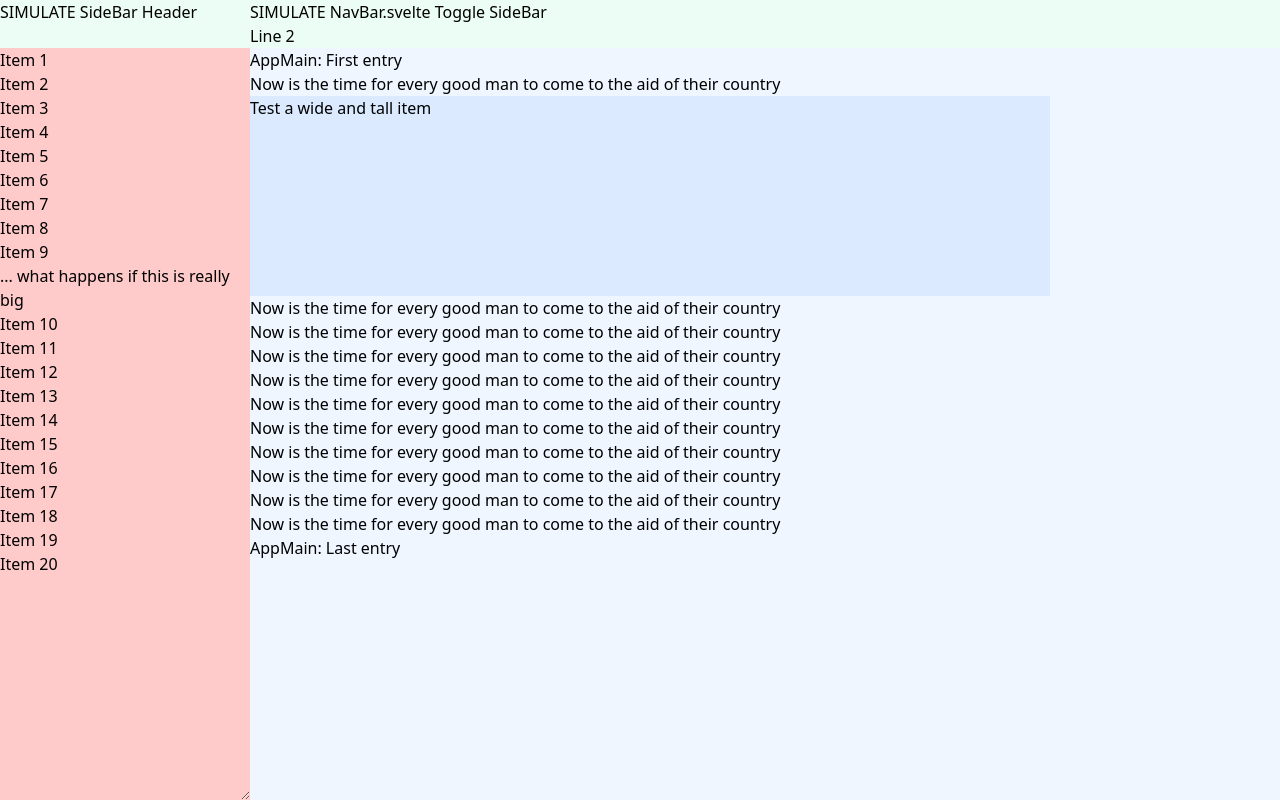
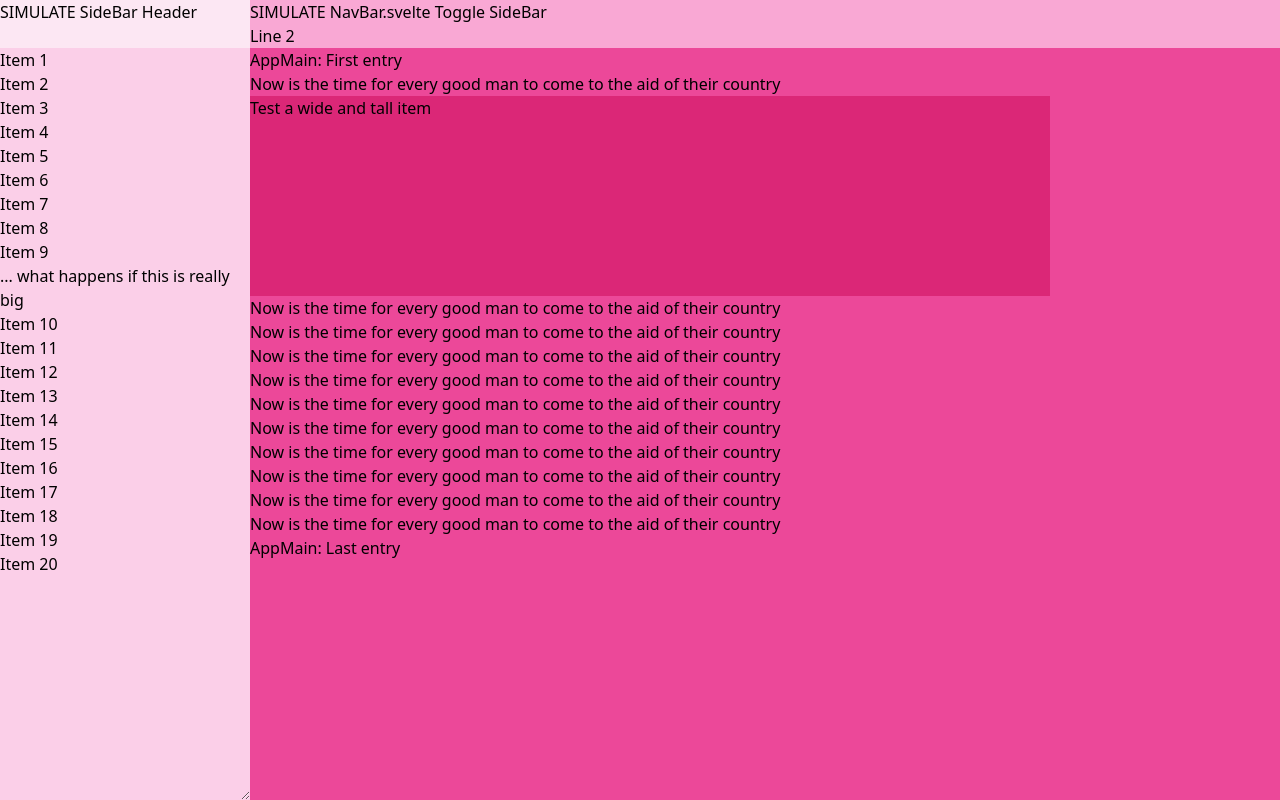
Before and after one commit to KevinAst/svelte-native-forms, a Svelte app: page / in a window 1280 px wide. Built offline with nearby package versions, Linux system fonts and the light colour scheme.

Commit message:
made all temporary layout colors bg-pink shades (easier to eliminate them)

```diff
--- a/src/layout/AppContainer.svelte
+++ b/src/layout/AppContainer.svelte
@@ -29,7 +29,7 @@
 
 <!-- our <AppContainer> -->
 <!-- outer div needed to anchor full width/height of screen -->
-<div class="w-screen h-screen bg-red-50">
+<div class="w-screen h-screen bg-pink-200">
   <!-- inner div provides flex container WITH full height of container, and dynamic adjustments for <SideBar> -->
   <div class="h-full flex flex-col transition-margin-left"
        bind:this={appContainerElm}>
@@ -37,7 +37,7 @@
     <NavBar/>
 
     <!-- place <TabBar> here (if needed)
-    <div class="flex-none bg-yellow-50">
+    <div class="flex-none bg-pink-400">
       SIMULATE TabBar
     </div>
     -->
--- a/src/layout/AppMain.svelte
+++ b/src/layout/AppMain.svelte
@@ -1,8 +1,8 @@
 <!-- SIMULATE AppMain WITH it's independent scroll bars -->
-<div class="flex-1 overflow-x-auto overflow-y-auto bg-blue-50">
+<div class="flex-1 overflow-x-auto overflow-y-auto bg-pink-500">
   <p>AppMain: First entry</p>
   <p>Now is the time for every good man to come to the aid of their country</p>
-  <div style="width: 800px; height: 200px;" class="block bg-blue-100">
+  <div style="width: 800px; height: 200px;" class="block bg-pink-600">
     Test a wide and tall item
   </div>
   <p>Now is the time for every good man to come to the aid of their country</p>
--- a/src/layout/NavBar.svelte
+++ b/src/layout/NavBar.svelte
@@ -3,7 +3,7 @@
 </script>
 
 <!-- SIMULATE NavBar (fixed height coorelates with height in <SideBar> header) -->
-<div class="flex-none h-12 bg-green-50">
+<div class="flex-none h-12 bg-pink-300">
   SIMULATE NavBar.svelte <button on:click={sideBar.toggle}>Toggle SideBar</button>
   <br/>
   Line 2
--- a/src/layout/SideBar.svelte
+++ b/src/layout/SideBar.svelte
@@ -93,11 +93,11 @@
 </script>
 
 <!-- SIMULATE: SideBar Flex container WITH full height of screen, and resize control -->
-<div class="absolute h-screen flex flex-col resize-x overflow-x-hidden transition-left bg-red-200"
+<div class="absolute h-screen flex flex-col resize-x overflow-x-hidden transition-left bg-pink-200"
      bind:this={sideBarElm}>
 
   <!-- SIMULATE SideBar Header (fixed height coorelates with height in <NavBar>) -->
-  <div class="flex-none h-12 bg-green-50">
+  <div class="flex-none h-12 bg-pink-100">
     SIMULATE SideBar Header
   </div>
 
```
